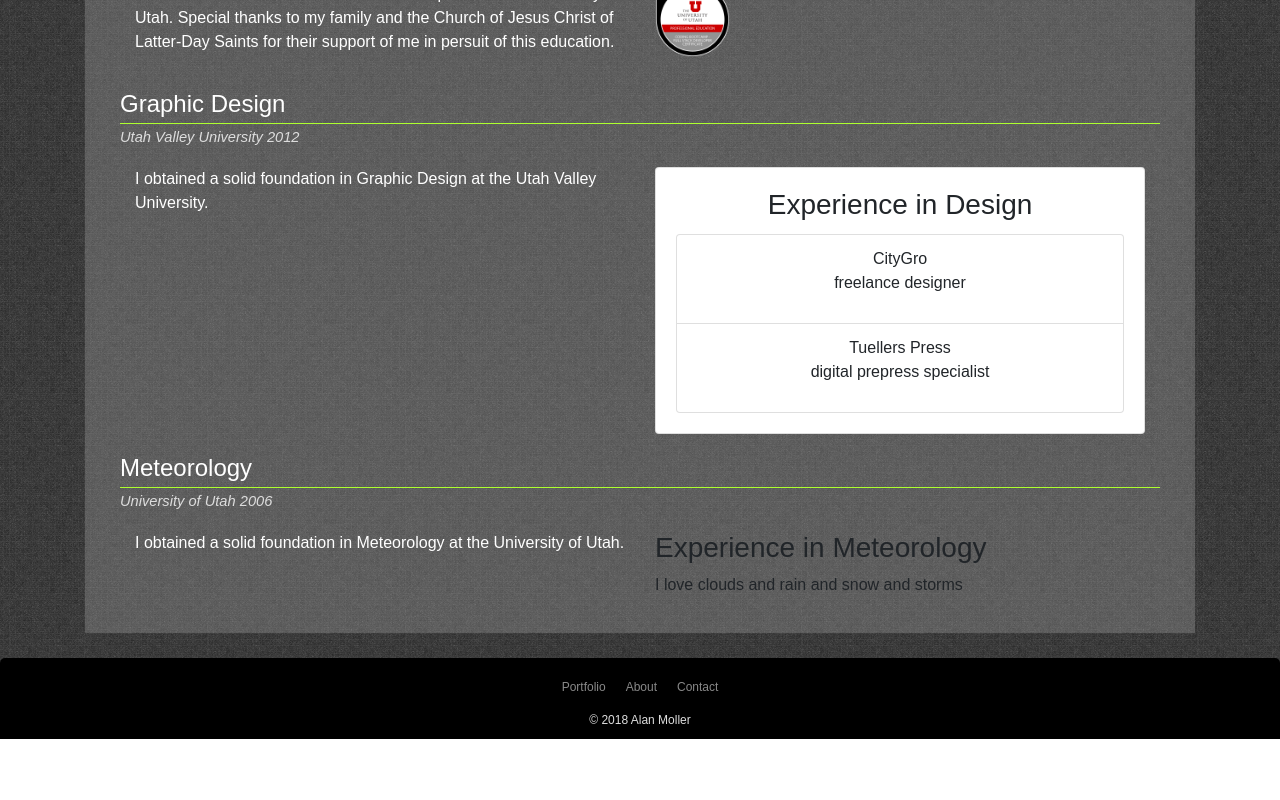
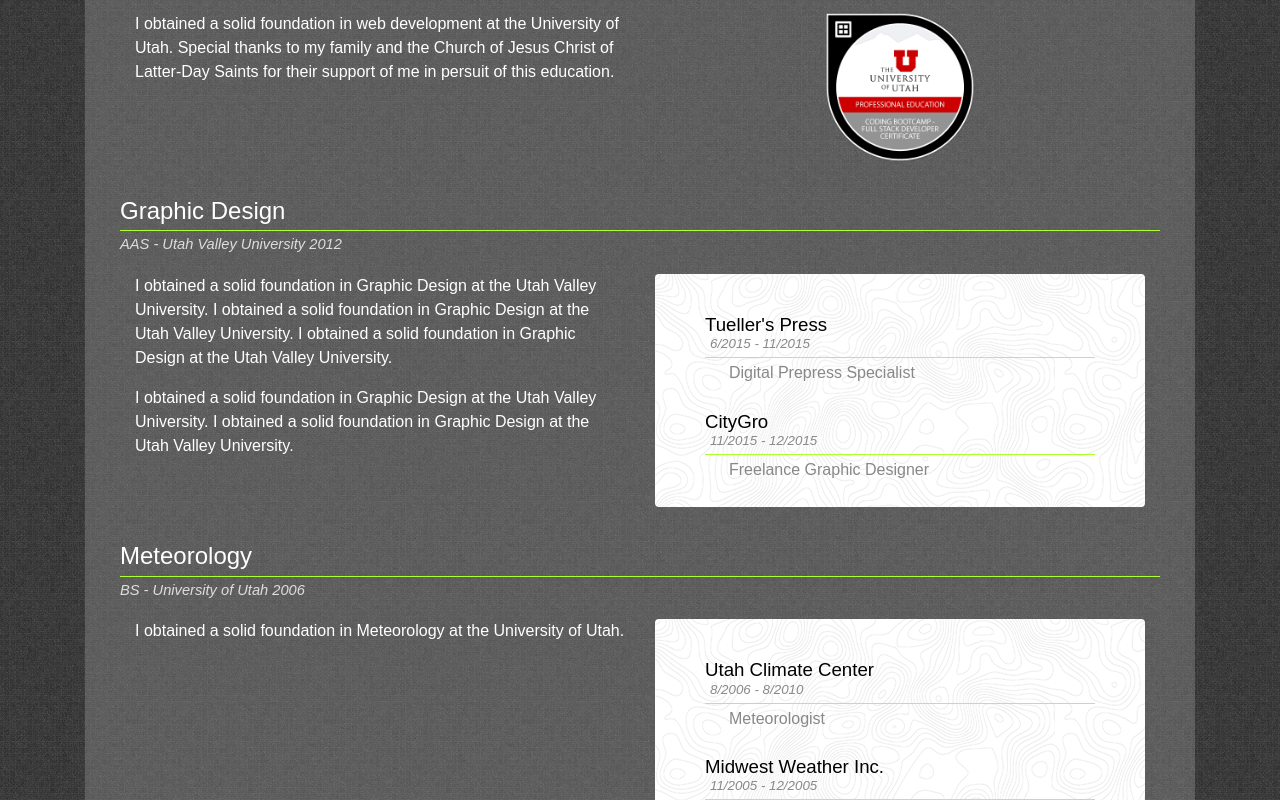
Before and after one commit to almoller/Portfolio, a React (Create React App) app: page /about in a window 1280 px wide. Shown: the part 540-1340 px from the top of the page. Before the commit the page ends 1279 px from the top, so only its background shows below. Built offline with nearby package versions, Linux system fonts and the light colour scheme.

Commit message:
additions to About and Contact pages

```diff
--- a/src/App.css
+++ b/src/App.css
@@ -154,8 +154,9 @@ ul {
 
 
 /***** ABOUT Page  *****/
+
 .profilePic img{
-  margin: 10px;
+  margin: 10px 10px 25px 10px;
   border-radius: 100px;
 }
 
@@ -177,7 +178,8 @@ ul {
   font-size: 18pt;
   border-bottom: solid 1px greenyellow;
   margin: 0 auto;
-  padding: 20px 0 5px 0;
+
+  padding: 35px 0 5px 0;
 }
 
 .aboutEduDate {
@@ -187,8 +189,54 @@ ul {
   margin-top: 5px;
 }
 
+.card-body {
+  padding: 20px 50px;
+}
+
+.aboutExperienceJob {
+  color: black;
+  font-size: 14pt;
+  border-bottom: solid 1px greenyellow;
+  margin: 0 auto;
+  padding: 20px 0 5px 0;
+}
+
+.aboutExperienceDate {
+  color: #888888;
+  font-style: italic;
+  font-size: 10pt;
+  margin-left: 5px;
+  margin-bottom: 0;
+}
+
+.aboutExperienceRole {
+  color: #888888;
+  font-size: 12pt;
+  margin-top: 5px;
+}
+
 .aboutWebContent {
   margin-top: 20px;
+}
+
+.card {
+  /* background: rgba(255, 255, 255, 0.7); */
+  /* background: none; */
+  background-image: url('./images/topography.png');
+  border: none;
+}
+
+/* .card {
+  border: none;
+  margin: 0;
+} */
+
+
+/***** CONTACT *****/
+
+.icon img{
+  padding: 10px;
+  border-bottom: solid 1px greenyellow;
 }
 
 
@@ -225,6 +273,7 @@ ul {
 }
 
 
+
 /***** Responsive Adjustments *****/
 
 @media only screen and (min-width: 660px) {
--- a/src/components/AboutDesign.js
+++ b/src/components/AboutDesign.js
@@ -9,17 +9,34 @@ const AboutDesign = () => (
     <Col size='md-6'>
       <p className='aboutText'>
         I obtained a solid foundation in Graphic Design at
+        the Utah Valley University. I obtained a solid foundation in Graphic Design at
+        the Utah Valley University. I obtained a solid foundation in Graphic Design at
+        the Utah Valley University.
+        </p>
+        <p className='aboutText'>
+        I obtained a solid foundation in Graphic Design at
+        the Utah Valley University.
+        I obtained a solid foundation in Graphic Design at
         the Utah Valley University.
       </p>
     </Col>
     <Col size='md-6'>
-      <div className='card text-center'>
+
+      <div className='card text-center text-xl-left'>
         <div className='card-body'>
-          <h3 className='card-title'>Experience in Design</h3>
-          <ul className='list-group'>
-            <li className='list-group-item'>CityGro<p>freelance designer</p></li>
-            <li className='list-group-item'>Tuellers Press<p>digital prepress specialist</p></li>
-          </ul>
+
+          {/* <h3 className='card-title'>Experience in Design</h3> */}
+
+          <h4 className='aboutExperienceJob text-center text-xl-left'>Tueller's Press
+            <span><p className='aboutExperienceDate text-center text-xl-left'> 6/2015 - 11/2015</p></span>
+          </h4>
+          <h6 className='aboutExperienceRole text-center text-xl-left ml-xl-4'>Digital Prepress Specialist</h6>
+
+          <h4 className='aboutExperienceJob text-center text-xl-left'>CityGro
+            <p className='aboutExperienceDate text-center text-xl-left'> 11/2015 - 12/2015</p>
+          </h4>
+          <h6 className='aboutExperienceRole text-center text-xl-left ml-xl-4'>Freelance Graphic Designer</h6>
+
         </div>
       </div>
     </Col>
--- a/src/components/AboutMeteo.js
+++ b/src/components/AboutMeteo.js
@@ -13,10 +13,22 @@ const AboutMeteo = () => (
       </p>
     </Col>
     <Col size='md-6'>
-      <div className='weather'>
-      <h3>Experience in Meteorology</h3>
-      <p>I love clouds and rain and snow and storms</p>
+    <div className='card text-center text-xl-left'>
+        <div className='card-body'>
 
+          {/* <h3 className='card-title'>Experience in Meteorology</h3> */}
+
+          <h4 className='aboutExperienceJob text-center text-xl-left'>Utah Climate Center
+            <span><p className='aboutExperienceDate text-center text-xl-left'> 8/2006 - 8/2010</p></span>
+          </h4>
+          <h6 className='aboutExperienceRole text-center text-xl-left ml-xl-4'>Meteorologist</h6>
+
+          <h4 className='aboutExperienceJob text-center text-xl-left'>Midwest Weather Inc.
+            <p className='aboutExperienceDate text-center text-xl-left'> 11/2005 - 12/2005</p>
+          </h4>
+          <h6 className='aboutExperienceRole text-center text-xl-left ml-xl-4'>Weather Observer</h6>
+
+        </div>
       </div>
     </Col>
   </Row>
--- a/src/components/AboutWeb.js
+++ b/src/components/AboutWeb.js
@@ -16,9 +16,11 @@ const AboutWeb = () => (
       </p>
     </Col>
     <Col size='md-6'>
+    <div className='text-center'>
       <a href="https://www.youracclaim.com/badges/659bc848-aa14-48cb-b208-aa90946c111c/public_url">
-        <img src={badge} width="75px" height="75px" alt="badge" />
+        <img src={badge} width="150px" height="150px" alt="badge" />
       </a>
+      </div>
     </Col>
   </Row>
   </div>
--- a/src/pages/About.js
+++ b/src/pages/About.js
@@ -55,7 +55,7 @@ class About extends Component {
         <Row>
           <Col size='12'>
             <h3 className='aboutSubTitle text-center text-md-left'>Graphic Design</h3>
-            <h6 className='aboutEduDate text-center text-md-left'>Utah Valley University 2012</h6>
+            <h6 className='aboutEduDate text-center text-md-left'>AAS - Utah Valley University 2012</h6>
             <AboutDesign />
           </Col>
         </Row>
@@ -63,7 +63,7 @@ class About extends Component {
         <Row>
           <Col size='12'>
             <h3 className='aboutSubTitle text-center text-md-left'>Meteorology</h3>
-            <h6 className='aboutEduDate text-center text-md-left'>University of Utah 2006</h6>
+            <h6 className='aboutEduDate text-center text-md-left'>BS - University of Utah 2006</h6>
             <AboutMeteo />
           </Col>
         </Row>
--- a/src/pages/Contact.js
+++ b/src/pages/Contact.js
@@ -1,8 +1,18 @@
 import React from "react";
+import linkedin from '../images/icon-linkedin.png';
+import github from '../images/icon-github.png';
 
 const Contact = props => (
-  <div>
-    <h1>Test Successful Also</h1>
+  <div className='text-center'>
+    <h2 className='pageTitle'>Contact</h2>
+
+    <div className='icon'>
+      <img src={linkedin} alt='linked-in icon' />
+    </div>
+
+    <div className='icon'>
+      <img src={github} alt='github icon' />
+    </div>
   </div>
 );
 
```
Also changed, not shown: src/images/icon-github.png (added), src/images/icon-linkedin.png (added).
